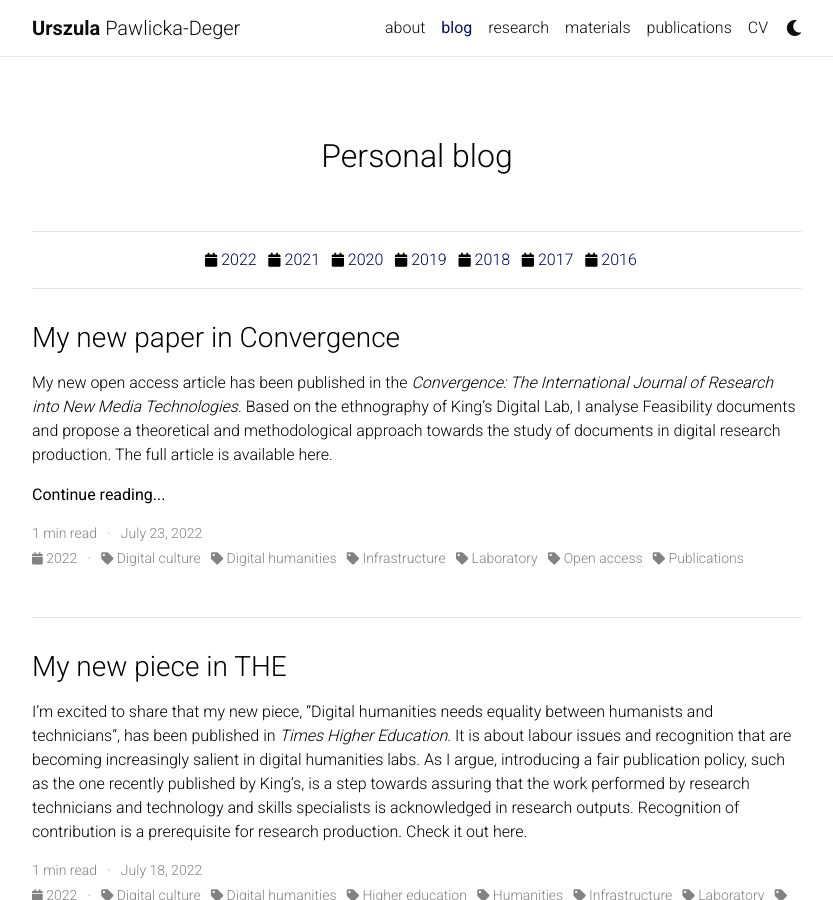
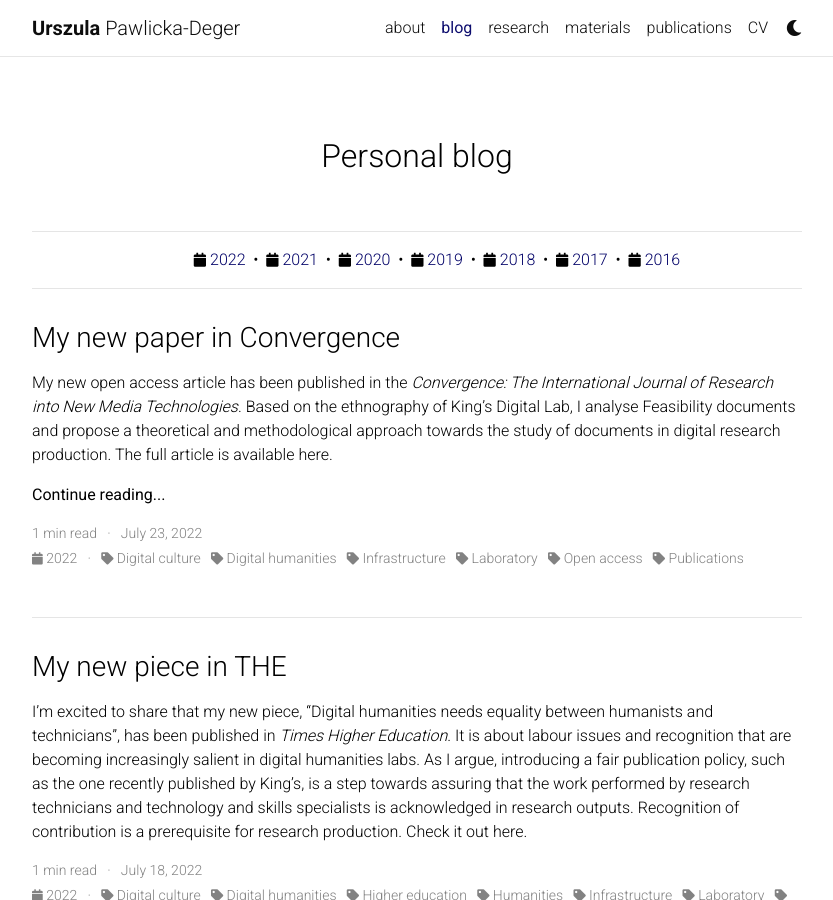
Before and after one commit to UrszulaDeger/urszuladeger.github.io, a Jekyll site: the page built from blog/index.html, in a window 1280 px wide and 900 px high. Shown: the whole window, without its empty margins (223-1056 px from the left). Built offline with Jekyll 4.4.1, drawn with Linux system fonts in a browser that asks for light colours; the list of posts is cut into pages by our own code; comment, search, counter and statistics services are not loaded; a style sheet for code colours, icons or effects is not loaded.

Commit message:
Update index.html

```diff
--- a/blog/index.html
+++ b/blog/index.html
@@ -43,13 +43,25 @@ pagination:
   </div> -->
 
   <div class="tag-list">
+    <ul>
   {% assign postsByYear = site.posts | group_by_exp:"post", "post.date | date: '%Y'" %}
   {% for year in postsByYear %}
-  &nbsp;&nbsp;<i class="fas fa-calendar fa-sm"></i>
+  <!-- <li> -->
+  <i class="fas fa-calendar fa-sm"></i>
   <a href="{{ year.name | prepend: '/blog/' | prepend: site.baseurl}}">
       {{ year.name }} </a>
+  <!-- </li> -->
+
+  {% unless forloop.last %}
+  &nbsp;&bull;&nbsp;
+  {% endunless %}
+
+  <!-- {% unless forloop.last %}
+  <p>&bull;</p>
+  {% endunless %} -->
+
   {% endfor %}
-  <p>
+  </ul>
   </div>
 
   <!-- {% if site.display_categories %}
```
